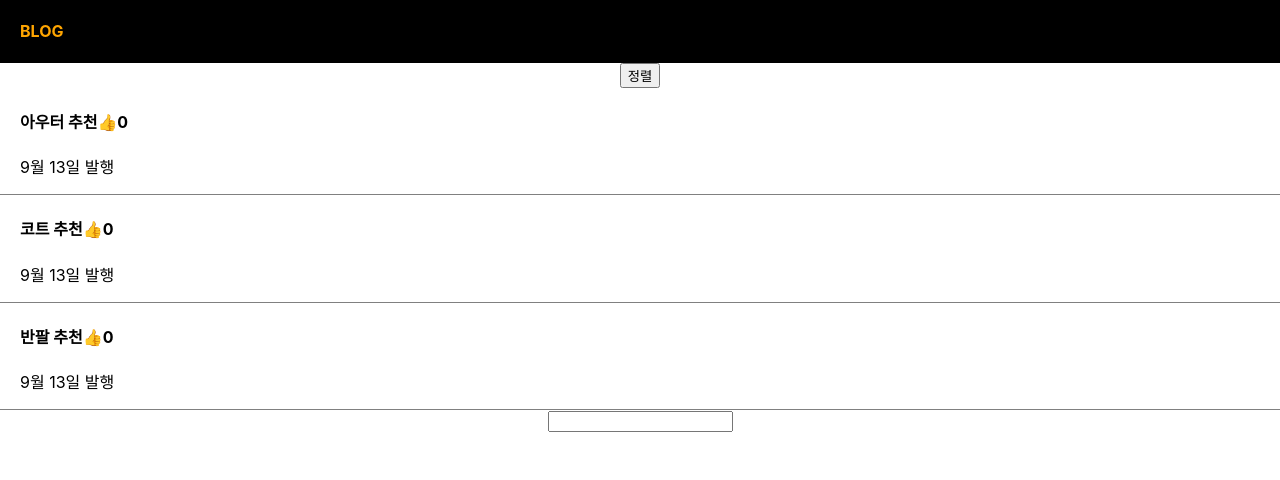
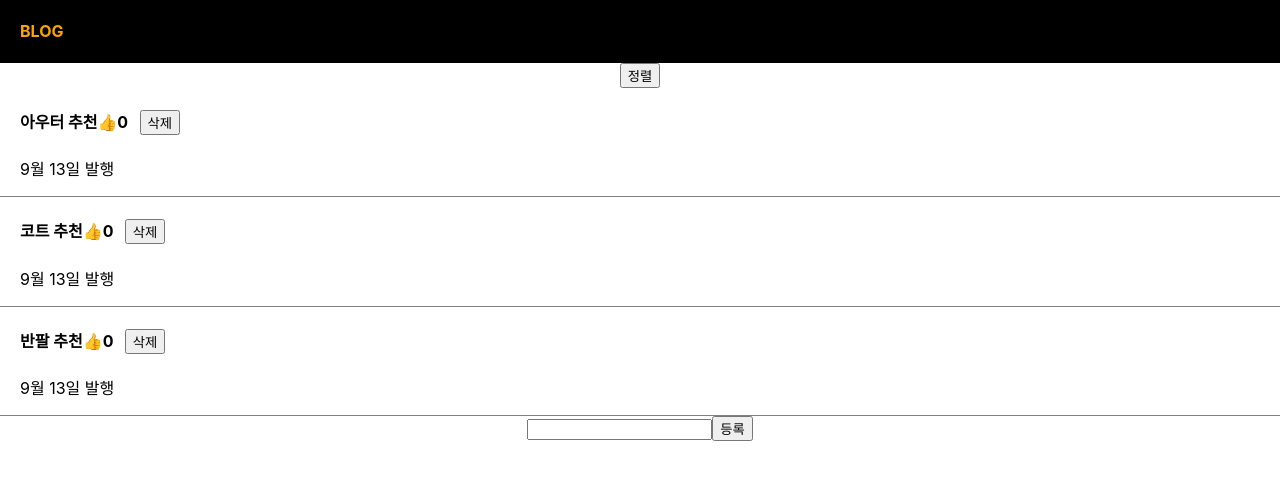
Before and after one commit to eukddan/React_study, a React (Create React App) app: page / in a window 1280 px wide. Shown: the top 480 px of the page. Built offline with nearby package versions, Linux system fonts and the light colour scheme.

Commit message:
삭제 버튼 추가

```diff
--- a/src/App.js
+++ b/src/App.js
@@ -44,6 +44,17 @@ function App() {
                 👍
               </span>
               {따봉[i]}
+              &nbsp;&nbsp;&nbsp;
+              <button
+                onClick={(e) => {
+                  e.stopPropagation();
+                  const copy = [...글제목];
+                  copy.splice(i, 1);
+                  제목변경(copy);
+                }}
+              >
+                삭제
+              </button>
             </h4>
             <p>9월 13일 발행</p>
           </div>
@@ -54,6 +65,13 @@ function App() {
           setInput(e.target.value); // 비동기처리
         }}
       ></input>
+      <button
+        onClick={() => {
+          제목변경([input, ...글제목]);
+        }}
+      >
+        등록
+      </button>
       {modal == true ? (
         <Modal
           color="skyblue"
```
